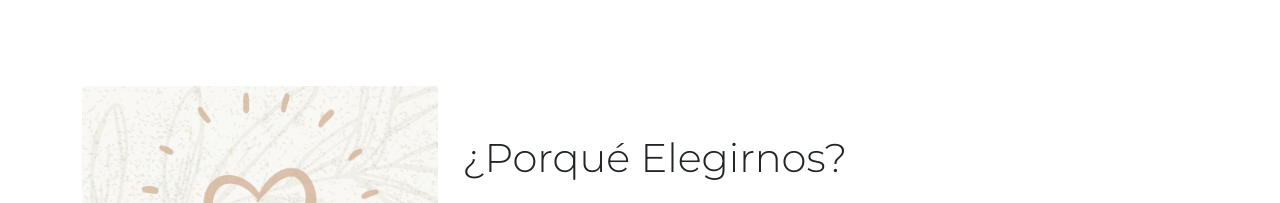
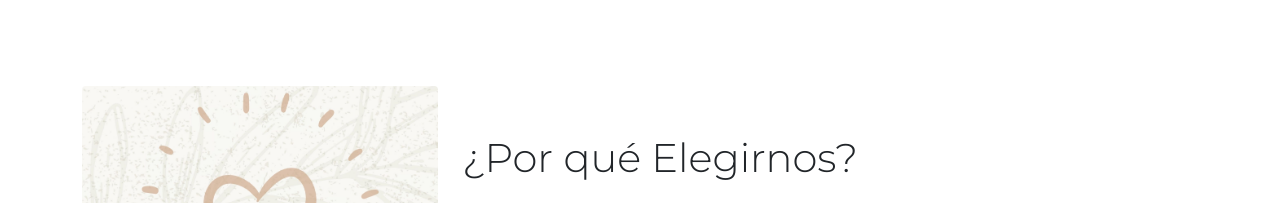
Before and after one commit to martinapereyra/mimbre-home, a plain HTML site: page about.html in a window 1280 px wide. Shown: the part 1820-2023 px from the top of the page. Drawn offline with nearby package versions, Linux system fonts and the light colour scheme.

Commit message:
Cambio README.md

```diff
--- a/about.html
+++ b/about.html
@@ -255,7 +255,7 @@
                     <img src="./assets/img/21.jpg" class="rounded img-fluid" alt="canastas mimbre">
                 </div>
                 <div class="banner-content col-lg-7 align-self-end pt-5">
-                    <h2 class="h2 pb-3">¿Porqué Elegirnos?</h2>
+                    <h2 class="h2 pb-3">¿Por qué Elegirnos?</h2>
                     <p class="pb-5 text-primary">Porque somos mucho más que un local de mimbre y ratán, prestamos un servicio integral, para que el cliente no tenga que preocuparse de nada.
 Por nuestra efectividad, aseguramos resultados.
 Porque somos un equipo de profesionales que trabajamos volcados para asegurar confort.
```
Also changed, not shown: 1 other file.
